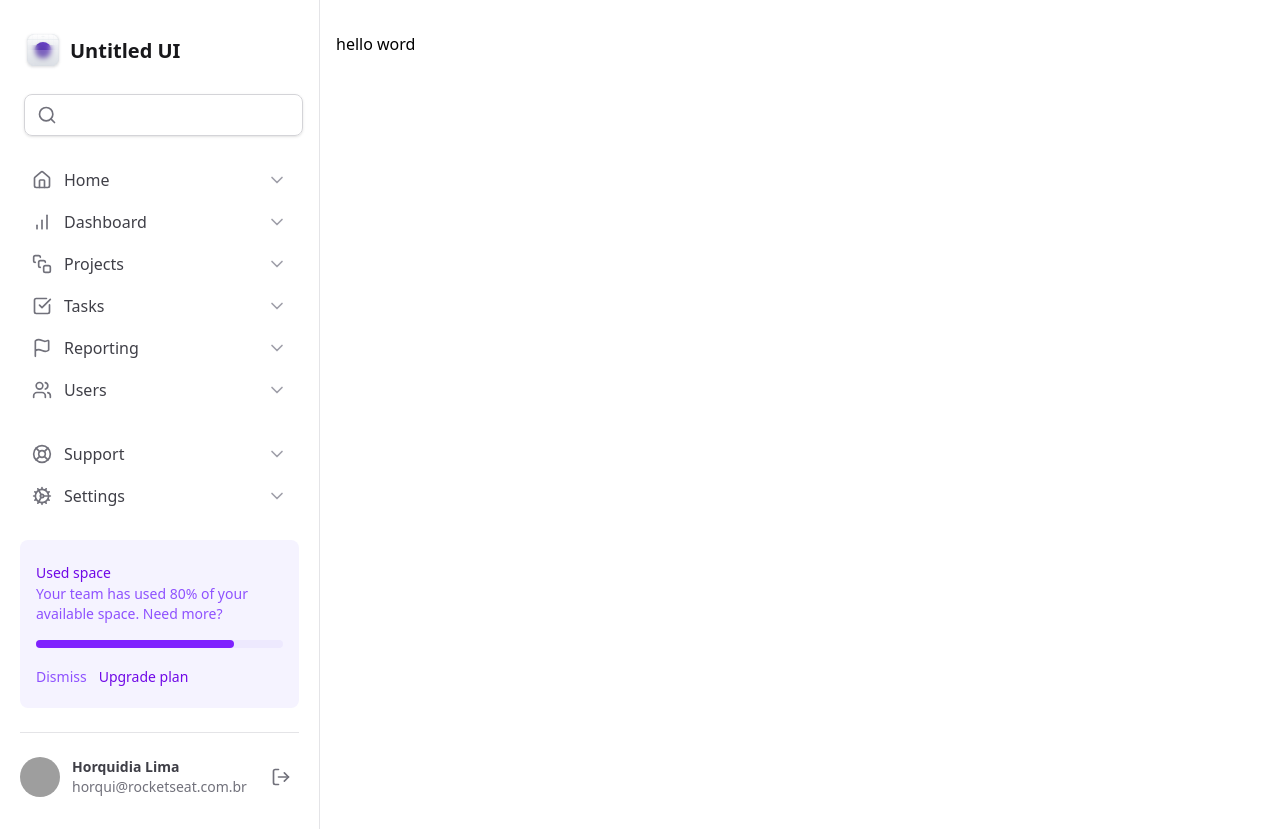
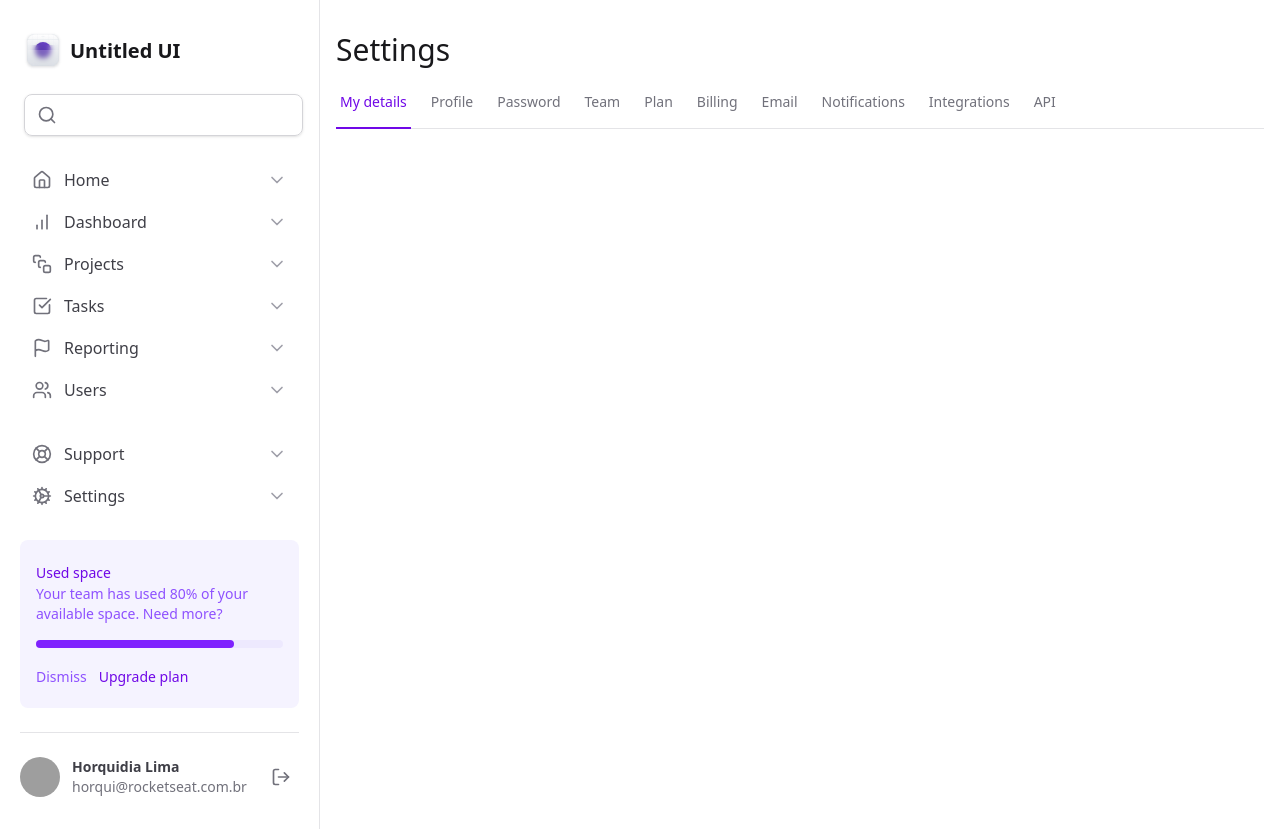
Before and after one commit to horquidia-lima/dashboard, a Next.js app: page / in a window 1280 px wide. Built offline with nearby package versions, Linux system fonts and the light colour scheme; grey boxes are pictures that could not be loaded.

Commit message:
Criando Abas com Radix Tabs

```diff
--- a/package.json
+++ b/package.json
@@ -9,6 +9,7 @@
     "lint": "next lint"
   },
   "dependencies": {
+    "@radix-ui/react-tabs": "^1.1.12",
     "lucide-react": "^0.526.0",
     "next": "15.4.4",
     "react": "19.1.0",
--- a/src/app/layout.tsx
+++ b/src/app/layout.tsx
@@ -24,7 +24,7 @@
   children: React.ReactNode;
 }>) {
   return (
-    <html lang="en">
+    <html lang="en" className="antialiased">
       <body
         className={`${geistSans.variable} ${geistMono.variable} antialiased`}
       >
--- a/src/app/page.tsx
+++ b/src/app/page.tsx
@@ -1,7 +1,10 @@
+import { SettingsTabs } from "@/components/SettingsTabs";
+
 export default function Home() {
   return (
     <>
-      <h1>hello word</h1>
+      <h1 className="text-3xl font-medium text-zinc-900">Settings</h1>
+      <SettingsTabs/>
     </>
   );
 }
--- /dev/null
+++ b/src/components/SettingsTabs/TabItem.tsx
@@ -0,0 +1,21 @@
+'use client'
+
+import * as Tabs from "@radix-ui/react-tabs";
+
+export interface TabItemProps {
+    value: string
+    title: string
+    isSelected?: boolean
+}
+
+export function TabItem({value, title, isSelected= false}: TabItemProps){
+    return(
+         <Tabs.Trigger value={value} className="relative px-1 pb-4 text-sm text-zinc-500 hover:text-violet-700 data-[state=active]:text-violet-700">
+            <span>{title}</span>
+
+            {isSelected && (
+                <div className="absolute -bottom-px left-0 right-0 h-0.5 bg-violet-700"></div>
+            )}
+        </Tabs.Trigger>
+    )
+}
--- /dev/null
+++ b/src/components/SettingsTabs/index.tsx
@@ -0,0 +1,24 @@
+'use client'
+
+import * as Tabs from "@radix-ui/react-tabs";
+import { TabItem } from "./TabItem";
+import { useState } from "react";
+export function SettingsTabs(){
+    const [currentTab, setCurrentTab] = useState('tab1');
+    return(
+        <Tabs.Root value={currentTab} onValueChange={setCurrentTab}>
+        <Tabs.List className="mt-6 flex w-full items-center gap-4 border-b border-zinc-200">
+         <TabItem value="tab1" title="My details" isSelected={currentTab === 'tab1'}/>
+         <TabItem value="tab2" title="Profile" isSelected={currentTab === 'tab2'}/>
+         <TabItem value="tab3" title="Password" isSelected={currentTab === 'tab3'}/>
+         <TabItem value="tab4" title="Team" isSelected={currentTab === 'tab4'}/>
+         <TabItem value="tab5" title="Plan" isSelected={currentTab === 'tab5'}/>
+         <TabItem value="tab6" title="Billing" isSelected={currentTab === 'tab6'}/>
+         <TabItem value="tab7" title="Email" isSelected={currentTab === 'tab7'}/>
+         <TabItem value="tab8" title="Notifications" isSelected={currentTab === 'tab8'}/>
+         <TabItem value="tab9" title="Integrations" isSelected={currentTab === 'tab9'}/>
+         <TabItem value="tab10" title="API" isSelected={currentTab === 'tab10'}/>
+        </Tabs.List>
+      </Tabs.Root>
+    )
+}
```
Also changed, not shown: 1 other file (tests, documents, lock files or other folders).
